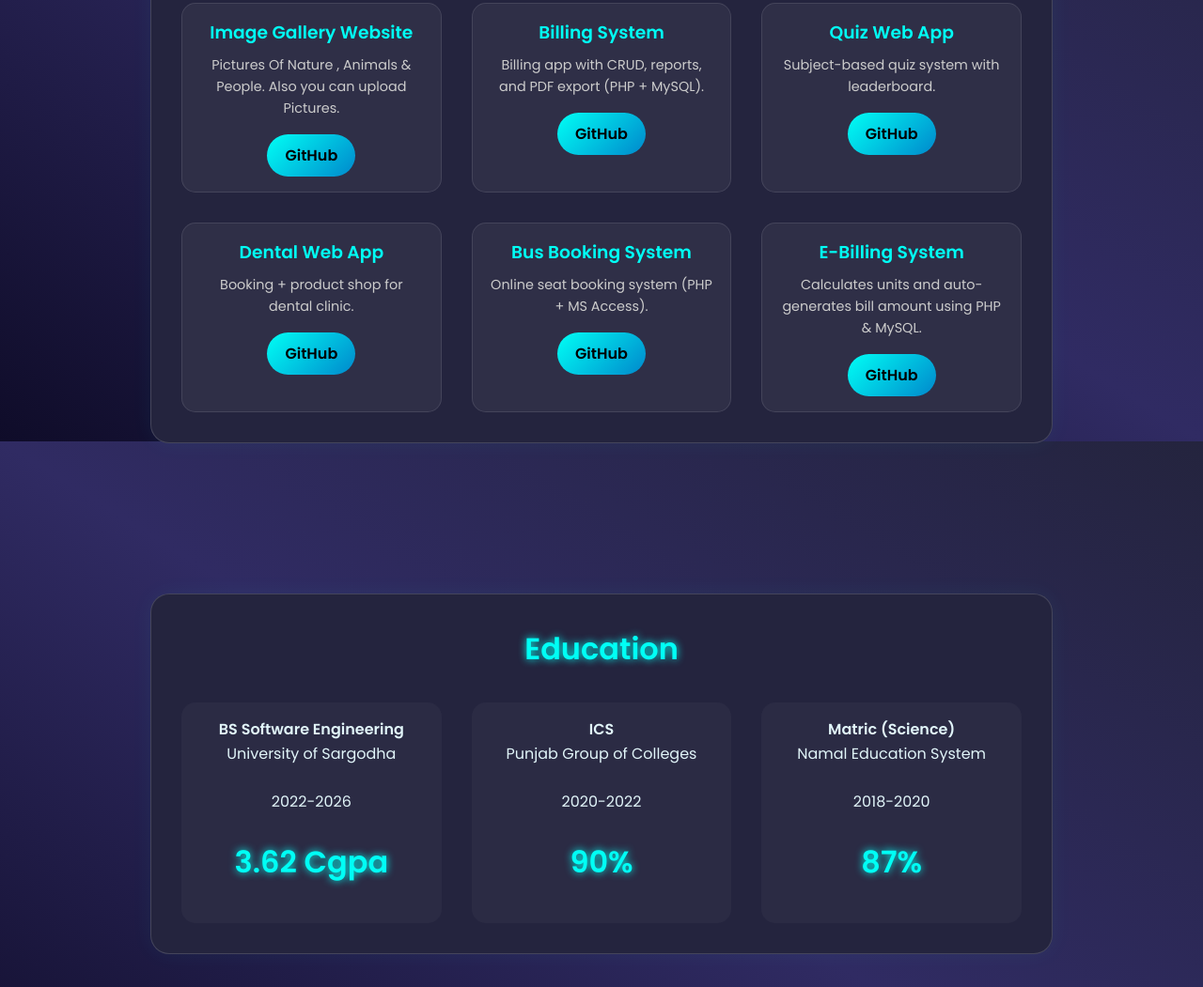
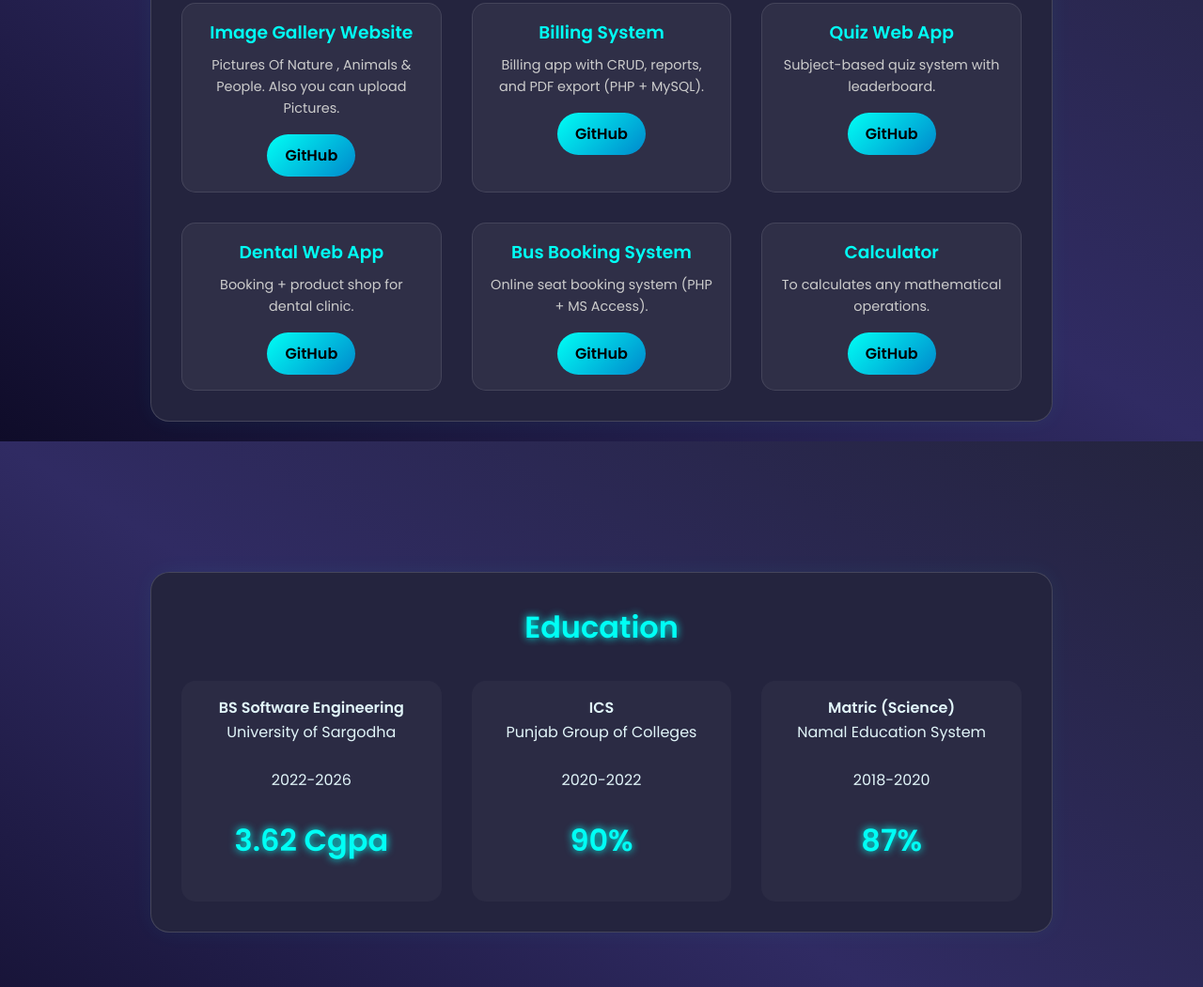
Before and after one commit to saadrauff/My_Portfolio, a plain HTML site: page index.html in a window 1280 px wide. Shown: the part 1930-2981 px from the top of the page at 94% size. Drawn offline with nearby package versions, Linux system fonts and the light colour scheme.

Commit message:
Update index.html

```diff
--- a/index.html
+++ b/index.html
@@ -102,9 +102,9 @@
         <a href="https://github.com/saadrauff/Bus-Booking" class="btn">GitHub</a>
       </div>
       <div class="project-card">
-        <h3>E-Billing System</h3>
-       <p>Calculates units and auto-generates bill amount using PHP & MySQL.</p>
-        <a href="https://github.com/saadrauff/E-Bill-Web-App" class="btn">GitHub</a>
+        <h3>Calculator</h3>
+       <p>To calculates any mathematical operations.</p>
+        <a href="https://github.com/saadrauff/Calculator" class="btn">GitHub</a>
       </div>
     </div>
   </div>
```
